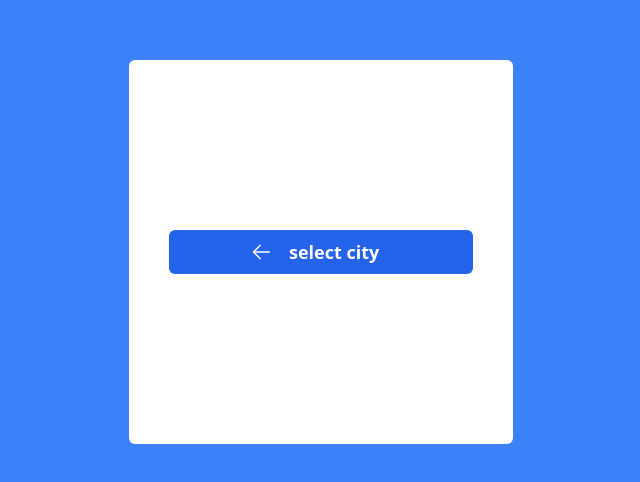
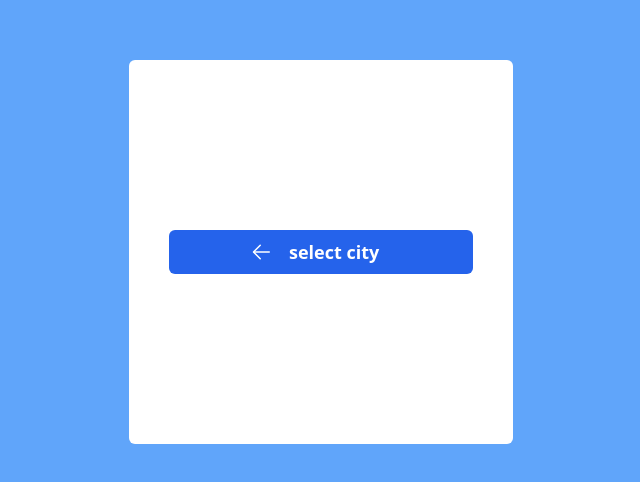
Before and after one commit to chinmay021/weather-app, a React (Vite) app: page /weather in a window 1280 px wide. Shown: the part 148-630 px from the top of the page, without its empty margins (319-959 px from the left). Built offline with nearby package versions, Linux system fonts and the light colour scheme.

Commit message:
chnged background color

```diff
--- a/src/InputPage.jsx
+++ b/src/InputPage.jsx
@@ -128,7 +128,7 @@
   }, [debounceSearchTerm]);
 
   return (
-    <div className="w-screen h-screen flex justify-center items-center bg-blue-500 ">
+    <div className="w-screen h-screen flex justify-center items-center bg-blue-400 ">
       <div className="input-card relative w-80 bg-white  rounded-md  flex flex-col">
         <h1 className="text-blue-500 text-xl font-bold border-b-2 p-4">
           Weather App
--- a/src/WeatherInfo.jsx
+++ b/src/WeatherInfo.jsx
@@ -27,7 +27,7 @@
     }
   }
   return weatherData ? (
-    <div className="w-screen h-screen flex justify-center items-center bg-blue-500">
+    <div className="w-screen h-screen flex justify-center items-center bg-blue-400">
       <div className="card bg-white rounded-md w-96 ">
         <h1 className="text-blue-500 border-b border-black/20 p-4 font-semibold text-xl flex gap-4 items-center">
           <Link to="/">
@@ -137,7 +137,7 @@
       </div>
     </div>
   ) : (
-    <div className="w-screen h-screen flex justify-center items-center bg-blue-500">
+    <div className="w-screen h-screen flex justify-center items-center bg-blue-400">
       <div className="card bg-white rounded-md w-96 h-96 flex justify-center items-center">
         <Link to='/' className="w-full mx-10">
           <button className="rounded-md hover:bg-blue-700 duration-300 bg-blue-600 py-2 pl-20   text-white font-semibold w-full  text-lg flex  items-center gap-4">
```
